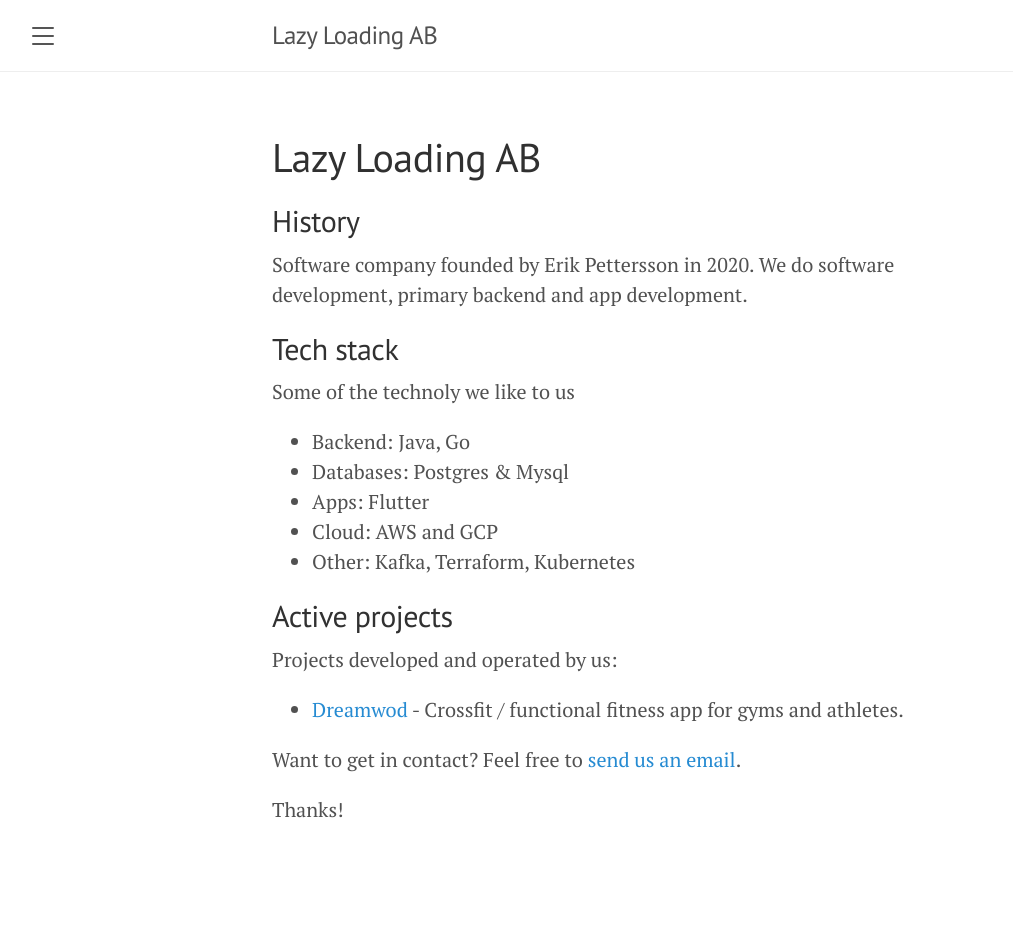
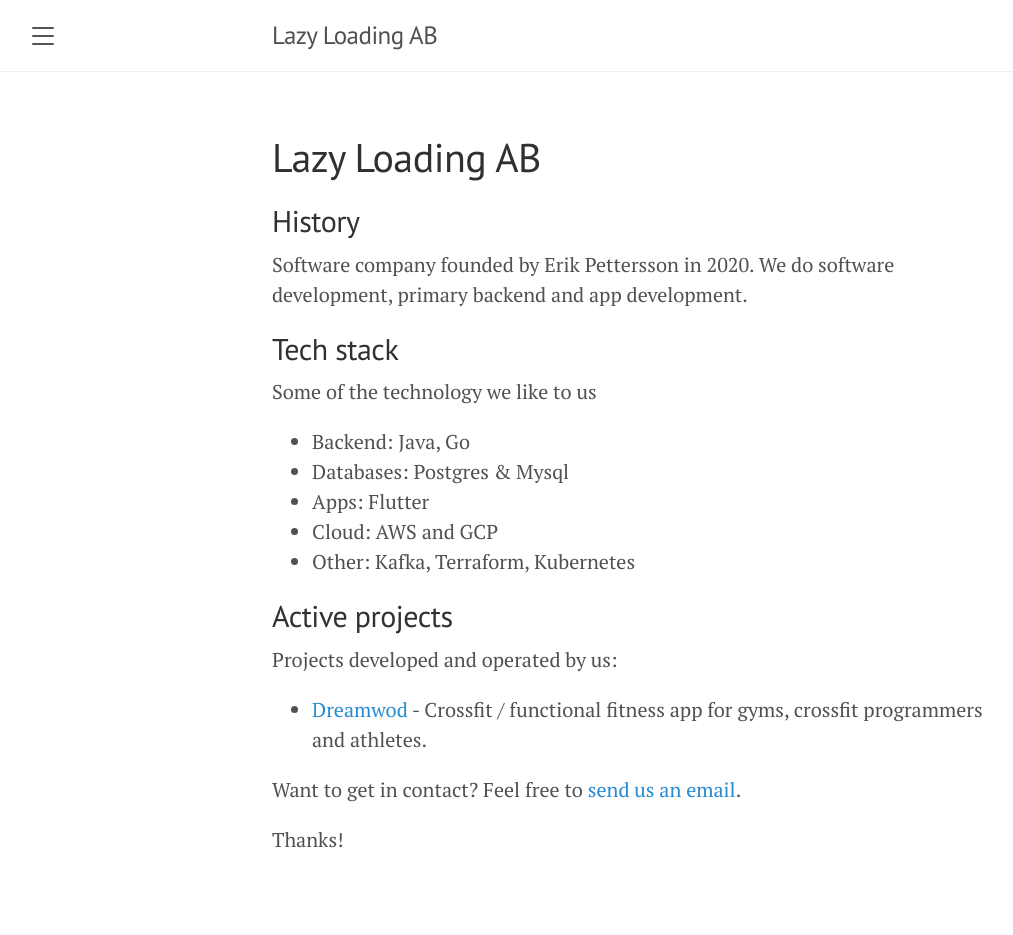
Before and after one commit to lazyloading-ab/lazyloading-ab.github.io, a Jekyll site: the page built from index.md, in a window 1280 px wide. Shown: the whole page, without its empty margins (8-1021 px from the left). Built offline with Jekyll 4.4.1, drawn with Linux system fonts in a browser that asks for light colours; before the commit the page ends 905 px from its top, so only the background shows below that.

Commit message:
fix: spelling

```diff
--- a/_config.yml
+++ b/_config.yml
@@ -1,7 +1,7 @@
 # Setup
 title:               Lazy Loading AB
 tagline:             ''
-description:         'Lazy Loading AB - Software development'
+description:         'Lazy Loading AB'
 url:                 https://www.lazyloading.se
 baseurl:             ''
 paginate:            5
--- a/index.md
+++ b/index.md
@@ -9,7 +9,7 @@ Software company founded by Erik Pettersson in 2020. We do software development,
 
 ## Tech stack
 
-Some of the technoly we like to us
+Some of the technology we like to us
 
 * Backend: Java, Go
 * Databases: Postgres & Mysql
@@ -21,7 +21,7 @@ Some of the technoly we like to us
 
 Projects developed and operated by us:
 
-* [Dreamwod](https://wwww.dreamwod.app) - Crossfit / functional fitness app for gyms and athletes.
+* [Dreamwod](https://www.dreamwod.app) - Crossfit / functional fitness app for gyms, crossfit programmers and athletes.
 
 
 Want to get in contact? Feel free to [send us an email](mailto:erik@lazyloading.se).
```
